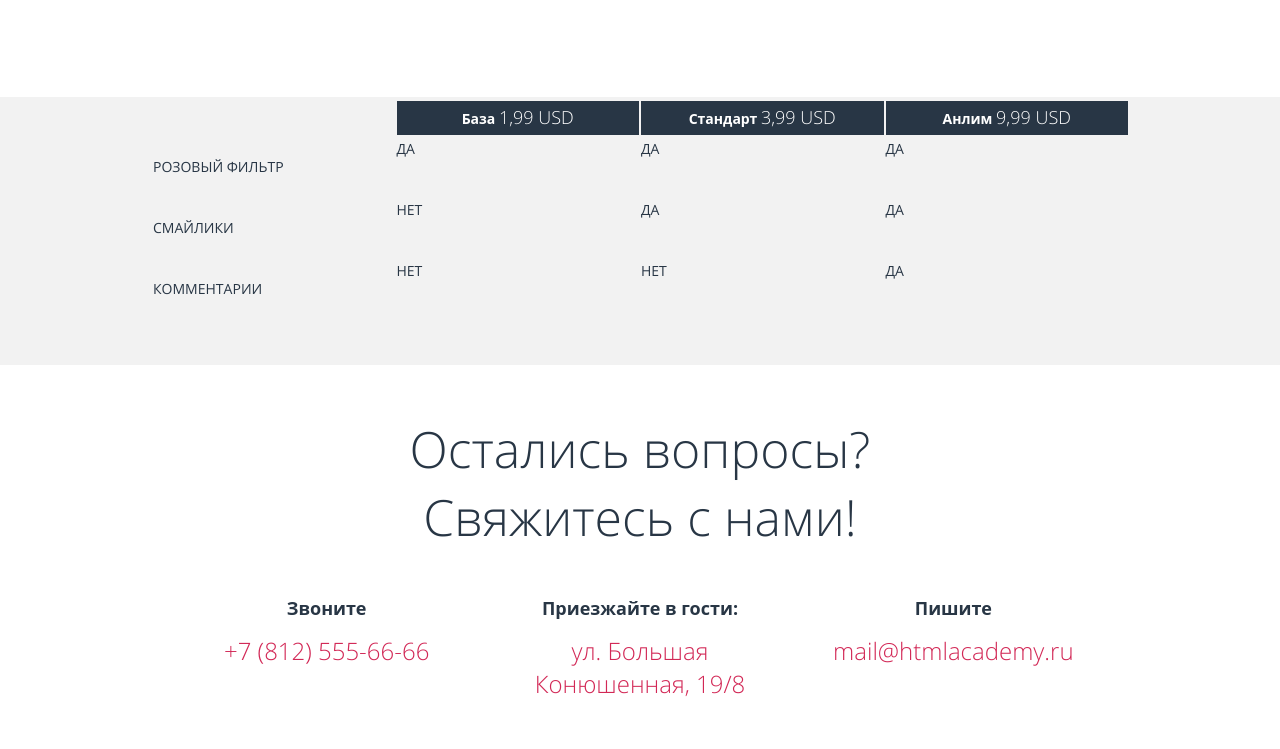
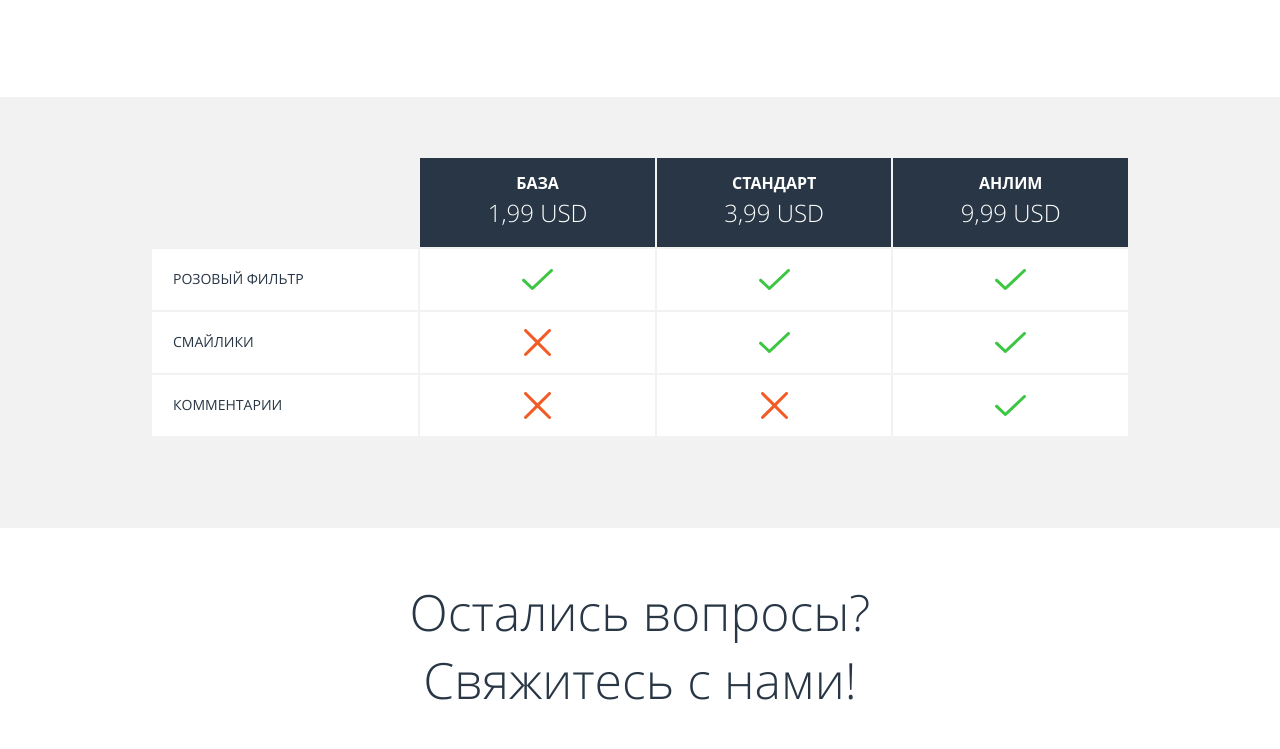
Before and after one commit to Marty2506/1838605-pink-24, a plain HTML site: page source/index.html in a window 1280 px wide. Shown: the part 2411-3160 px from the top of the page. Drawn offline with nearby package versions, Linux system fonts and the light colour scheme; files that its build step writes are made by us from their sources; files whose address does not match are found by name; a web font is replaced by a local one.

Commit message:
поработал с табличкой тарифов

```diff
--- a/source/index.html
+++ b/source/index.html
@@ -166,52 +166,88 @@
                 <tr class="tariffs__row">
                   <th class="tariffs__item"></th>
                   <th class="tariffs__item">
-                    <span class="tarriffs__name">База</span>
-                    <span class="tariffs__price">1,99 USD</span>
+                    <div class="tariffs__item-wrapper">
+                      <span class="tariffs__name">База</span>
+                      <span class="tariffs__price">1,99 USD</span>
+                    </div>
                   </th>
                   <th class="tariffs__item tariffs__item--hit">
-                    <span class="tarriffs__name">Стандарт</span>
-                    <span class="tariffs__price">3,99 USD</span>
+                    <div class="tariffs__item-wrapper">
+                      <span class="tariffs__name">Стандарт</span>
+                      <span class="tariffs__price">3,99 USD</span>
+                    </div>
                   </th>
                   <th class="tariffs__item">
-                    <span class="tarriffs__name">Анлим</span>
-                    <span class="tariffs__price">9,99 USD</span>
+                    <div class="tariffs__item-wrapper">
+                      <span class="tariffs__name">Анлим</span>
+                      <span class="tariffs__price">9,99 USD</span>
+                    </div>
                   </th>
                 </tr>
-                <tr class="tariffs__row">
-                  <td class="tariffs__feature tariffs__feature--name">Розовый фильтр</td>
-                  <td class="tariffs__feature tariffs__feature--yes">
-                    <span class="visually-hidden">Да</span>
+                <tr class="tariffs__row tariffs__row--pink">
+                  <td class="tariffs__feature tariffs__feature--name">
+                    <div class="tariffs__feature-wrapper">
+                      Розовый фильтр
+                    </div>
                   </td>
                   <td class="tariffs__feature tariffs__feature--yes">
-                    <span class="visually-hidden">Да</span>
+                    <div class="tariffs__feature-wrapper">
+                      <span class="tariffs__mark"></span>
+                    </div>
                   </td>
                   <td class="tariffs__feature tariffs__feature--yes">
-                    <span class="visually-hidden">Да</span>
+                    <div class="tariffs__feature-wrapper">
+                      <span class="tariffs__mark"></span>
+                    </div>
+                  </td>
+                  <td class="tariffs__feature tariffs__feature--yes">
+                    <div class="tariffs__feature-wrapper">
+                      <span class="tariffs__mark"></span>
+                    </div>
                   </td>
                 </tr>
-                <tr class="tariffs__row">
-                  <td class="tariffs__feature tariffs__feature--name">Смайлики</td>
+                <tr class="tariffs__row tariffs__row--smile">
+                  <td class="tariffs__feature tariffs__feature--name">
+                    <div class="tariffs__feature-wrapper">
+                      Смайлики
+                    </div>
+                  </td>
                   <td class="tariffs__feature tariffs__feature--no">
-                    <span class="visually-hidden ">Нет</span>
+                    <div class="tariffs__feature-wrapper">
+                      <span class="tariffs__mark"></span>
+                    </div>
                   </td>
                   <td class="tariffs__feature tariffs__feature--yes">
-                    <span class="visually-hidden">Да</span>
+                    <div class="tariffs__feature-wrapper">
+                      <span class="tariffs__mark"></span>
+                    </div>
                   </td>
                   <td class="tariffs__feature tariffs__feature--yes">
-                    <span class="visually-hidden">Да</span>
+                    <div class="tariffs__feature-wrapper">
+                      <span class="tariffs__mark"></span>
+                    </div>
                   </td>
                 </tr>
-                <tr class="tariffs__row">
-                  <td class="tariffs__feature tariffs__feature--name">Комментарии</td>
-                  <td class="tariffs__feature tariffs__feature--no">
-                    <span class="visually-hidden">Нет</span>
+                <tr class="tariffs__row tariffs__row--comments">
+                  <td class="tariffs__feature tariffs__feature--name">
+                    <div class="tariffs__feature-wrapper">
+                      Комментарии
+                    </div>
                   </td>
                   <td class="tariffs__feature tariffs__feature--no">
-                    <span class="visually-hidden">Нет</span>
+                    <div class="tariffs__feature-wrapper">
+                      <span class="tariffs__mark"></span>
+                    </div>
+                  </td>
+                  <td class="tariffs__feature tariffs__feature--no">
+                    <div class="tariffs__feature-wrapper">
+                      <span class="tariffs__mark"></span>
+                    </div>
                   </td>
                   <td class="tariffs__feature tariffs__feature--yes">
-                    <span class="visually-hidden">Да</span>
+                    <div class="tariffs__feature-wrapper">
+                      <span class="tariffs__mark"></span>
+                    </div>
                   </td>
                 </tr>
               </table>
--- a/source/sass/tariffs/tariffs.scss
+++ b/source/sass/tariffs/tariffs.scss
@@ -1,5 +1,14 @@
 .tariffs {
+  padding-top: 80px;
+  padding-bottom: 45px;
 
+  @media (min-width: $tablet-width) {
+    padding-top: 55px;
+  }
+
+  @media (min-width: $desktop-width) {
+    padding-top: 57px;
+  }
 }
 
 .tariffs__wrapper {
@@ -30,9 +39,13 @@
 
 .tariffs__item {
   min-width: 276px;
+  padding: 0;
+  padding-top: 10px;
+  padding-bottom: 27px;
   background-color: #283645;
   color: #ffffff;
   line-height: 30px;
+  // border: 1px solid tomato;
 
 
   &:first-of-type {
@@ -44,6 +57,11 @@
 
   @media (min-width: $tablet-width) {
     min-width: 152px;
+    padding-bottom: 8px;
+  }
+
+  @media (min-width: $desktop-width) {
+    padding-bottom: 19px;
   }
 }
 
@@ -53,22 +71,34 @@
   }
 }
 
+.tariffs__item-wrapper {
+  display: flex;
+  flex-direction: column;
+}
+
 .tariffs__name {
   font-size: 16px;
   font-weight: 700;
   font-style: normal;
+  text-transform: uppercase;
 }
 
 .tariffs__price {
   font-size: 18px;
   font-weight: 300;
   font-style: normal;
+
+  @media (min-width: $desktop-width) {
+    font-size: 24px;
+  }
 }
 
 .tariffs__feature {
-  height: 59px; // min-height не работает почему-то
+  // height: 59px; // min-height не работает почему-то
   font-weight: 400;
+  line-height: 30px;
   text-transform: uppercase;
+  background-color: #ffffff;
 }
 
 .tariffs__feature--name {
@@ -77,36 +107,76 @@
   }
 }
 
-.tariffs__feature--yes {
-  position: relative;
+.tariffs__feature-wrapper {
+  display: flex;
+  justify-content: center;
+  padding-top: 14px;
+  padding-bottom: 15px;
+  padding-left: 20px;
+  padding-right: 20px;
+}
 
-  // Временно вместо иконки
-  &::after {
-    content: "Да";
-    position: absolute;
-    left: 0;
-    top: 0;
-    width: 31px;
-    height: 21px;
+.tariffs__feature--name .tariffs__feature-wrapper {
+  justify-content: flex-start;
+}
+
+.tariffs__row:not(:first-of-type) .tariffs__feature-wrapper {
+  @media (max-width: $mobile-width-only) {
+    justify-content: space-between;
   }
 }
 
-.tariffs__feature--no {
-  position: relative;
-
-  // Временно вместо иконки
-  &::after {
-    content: "Нет";
-    position: absolute;
-    left: 0;
-    top: 0;
-    width: 27px;
-    height: 27px;
+// Неуниверсальный метод, т.к. приходится прописывать название из таблички вручную, переделать потом
+.tariffs__row--pink .tariffs__feature-wrapper {
+  &::before {
+    @media (max-width: $mobile-width-only) {
+      content: "Розовый фильтр";
+      display: block;
+      font: inherit;
+    }
   }
 }
 
+.tariffs__row--smile .tariffs__feature-wrapper {
+  &::before {
+    @media (max-width: $mobile-width-only) {
+      content: "Смайлики";
+      display: block;
+      font: inherit;
+    }
+  }
+}
+
+.tariffs__row--comments .tariffs__feature-wrapper {
+  &::before {
+    @media (max-width: $mobile-width-only) {
+      content: "Комментарии";
+      display: block;
+      font: inherit;
+    }
+  }
+}
+
+.tariffs__feature--yes .tariffs__mark {
+  display: inline-block;
+  width: 31px;
+  height: 21px;
+  background-image: url("../img/feature-yes.svg");
+  background-repeat: no-repeat;
+  background-position: center;
+}
+
+.tariffs__feature--no .tariffs__mark {
+  display: inline-block;
+  width: 27px;
+  height: 27px;
+  background-image: url("../img/feature-no.svg");
+  background-repeat: no-repeat;
+  background-position: center;
+}
+
 .tariffs__toggles {
-  margin-bottom: 45px;
+  // margin-bottom: 45px;
 
   @media (min-width: $tablet-width) {
     display: none;
```
Also changed, not shown: source/img/feature-no.svg (added), source/img/feature-yes.svg (added).
